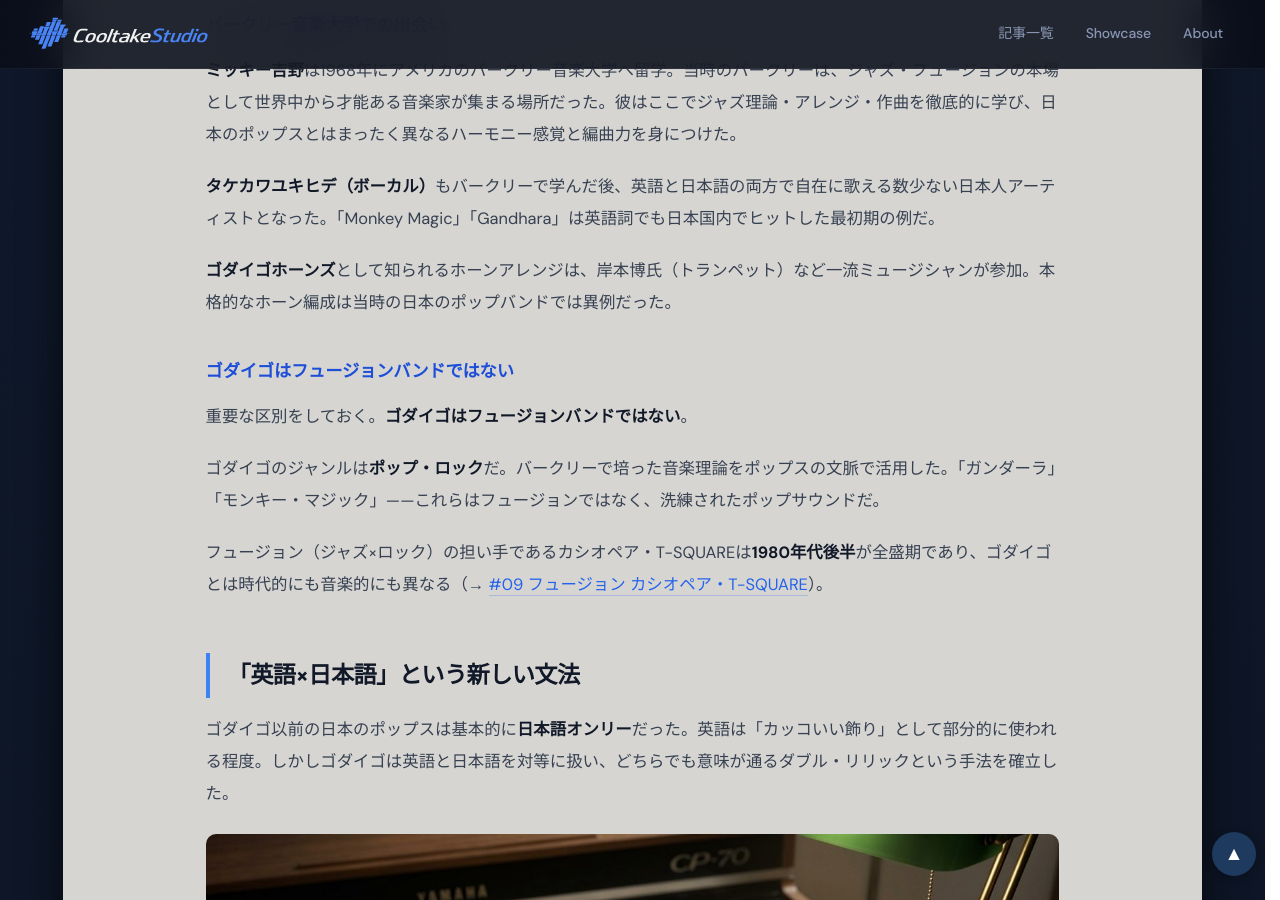
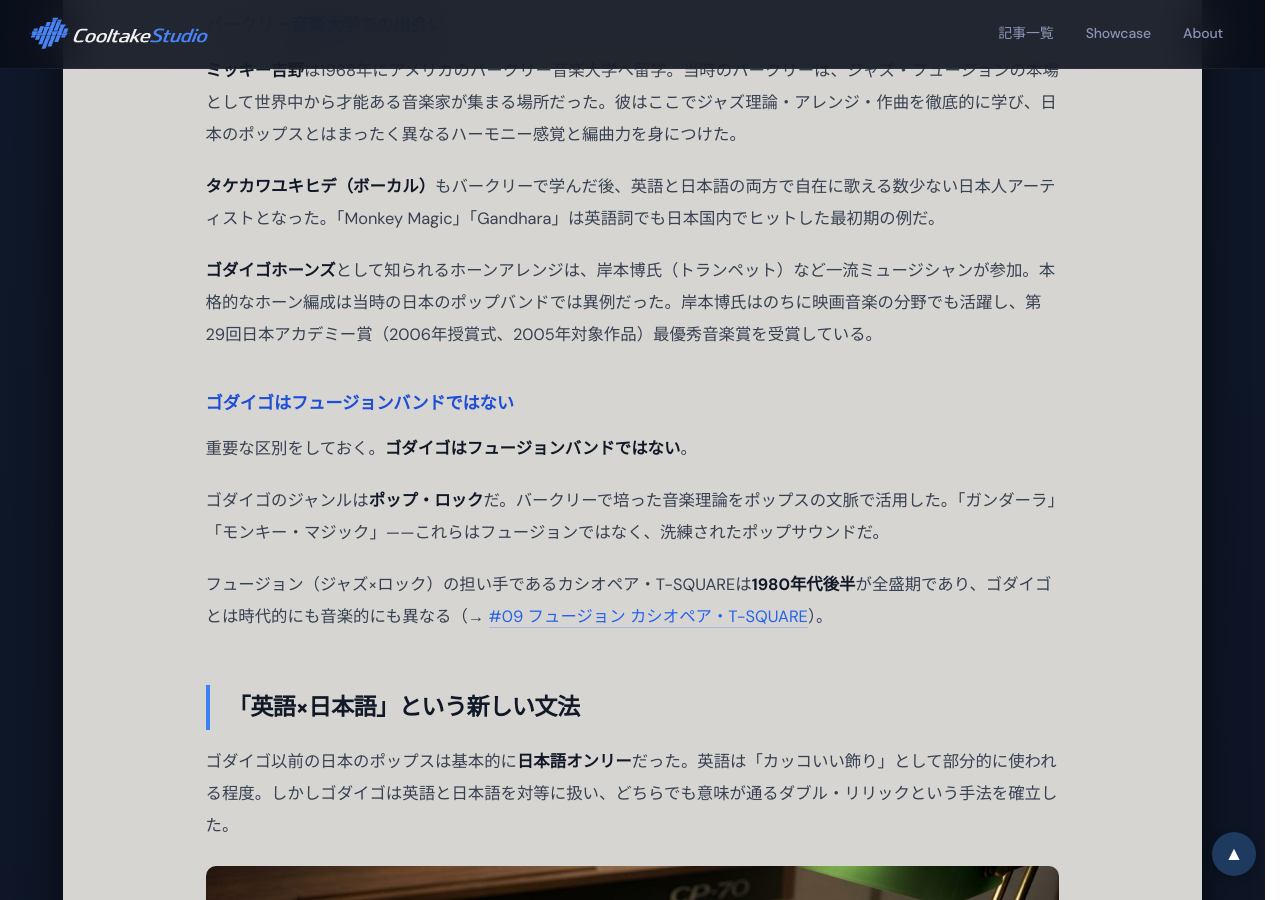
Before and after one commit to cooltake/cooltake-staging, a Jekyll site: the page built from _posts/2026-05-30-japan-music-04-foreign-influence.md, in a window 1280 px wide and 900 px high, scrolled down 1306 px. Built offline with Jekyll 4.4.1, drawn with Linux system fonts in a browser that asks for light colours; some web fonts are replaced.

Commit message:
fix: #04 add Japan Academy Award note for Kishimoto Hiroshi

```diff
--- a/_posts/2026-05-30-japan-music-04-foreign-influence.md
+++ b/_posts/2026-05-30-japan-music-04-foreign-influence.md
@@ -29,7 +29,7 @@
 
 **タケカワユキヒデ（ボーカル）**もバークリーで学んだ後、英語と日本語の両方で自在に歌える数少ない日本人アーティストとなった。「Monkey Magic」「Gandhara」は英語詞でも日本国内でヒットした最初期の例だ。
 
-**ゴダイゴホーンズ**として知られるホーンアレンジは、岸本博氏（トランペット）など一流ミュージシャンが参加。本格的なホーン編成は当時の日本のポップバンドでは異例だった。
+**ゴダイゴホーンズ**として知られるホーンアレンジは、岸本博氏（トランペット）など一流ミュージシャンが参加。本格的なホーン編成は当時の日本のポップバンドでは異例だった。岸本博氏はのちに映画音楽の分野でも活躍し、第29回日本アカデミー賞（2006年授賞式、2005年対象作品）最優秀音楽賞を受賞している。
 
 ### ゴダイゴはフュージョンバンドではない
 
```
